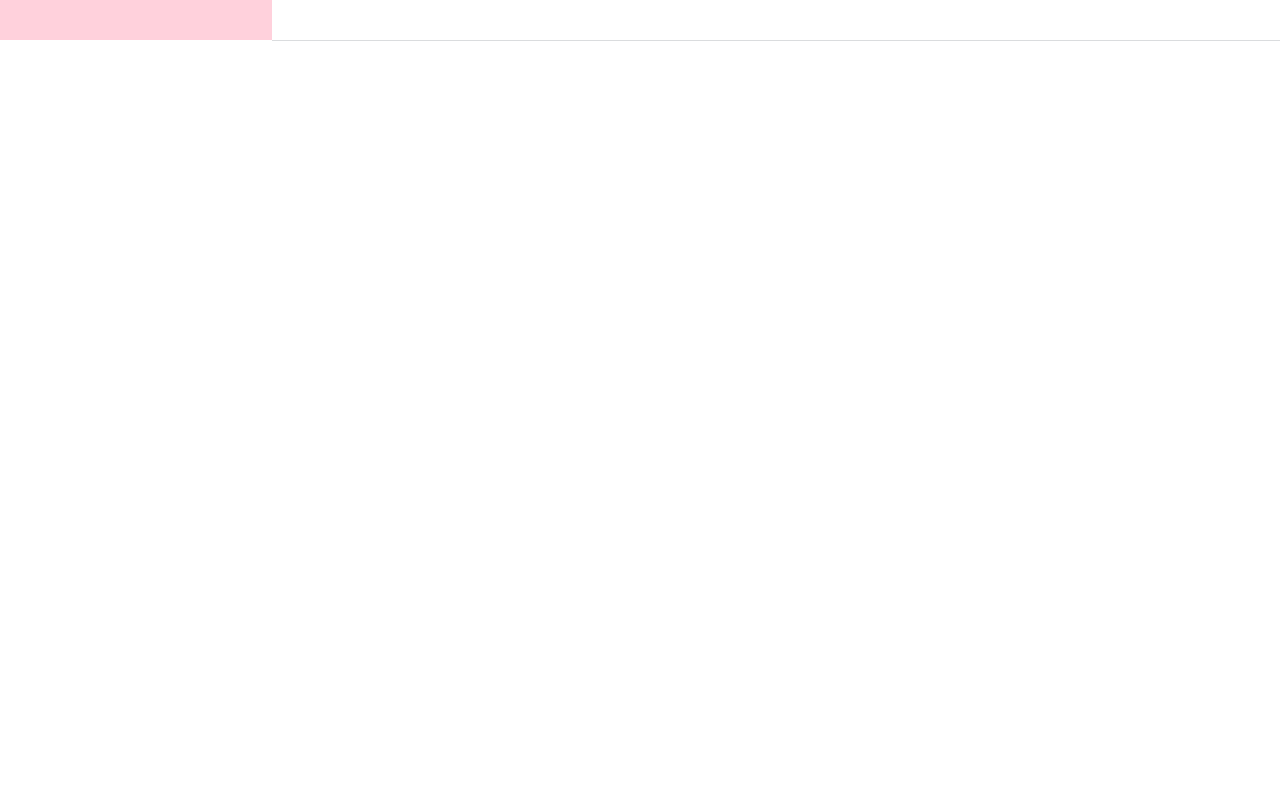
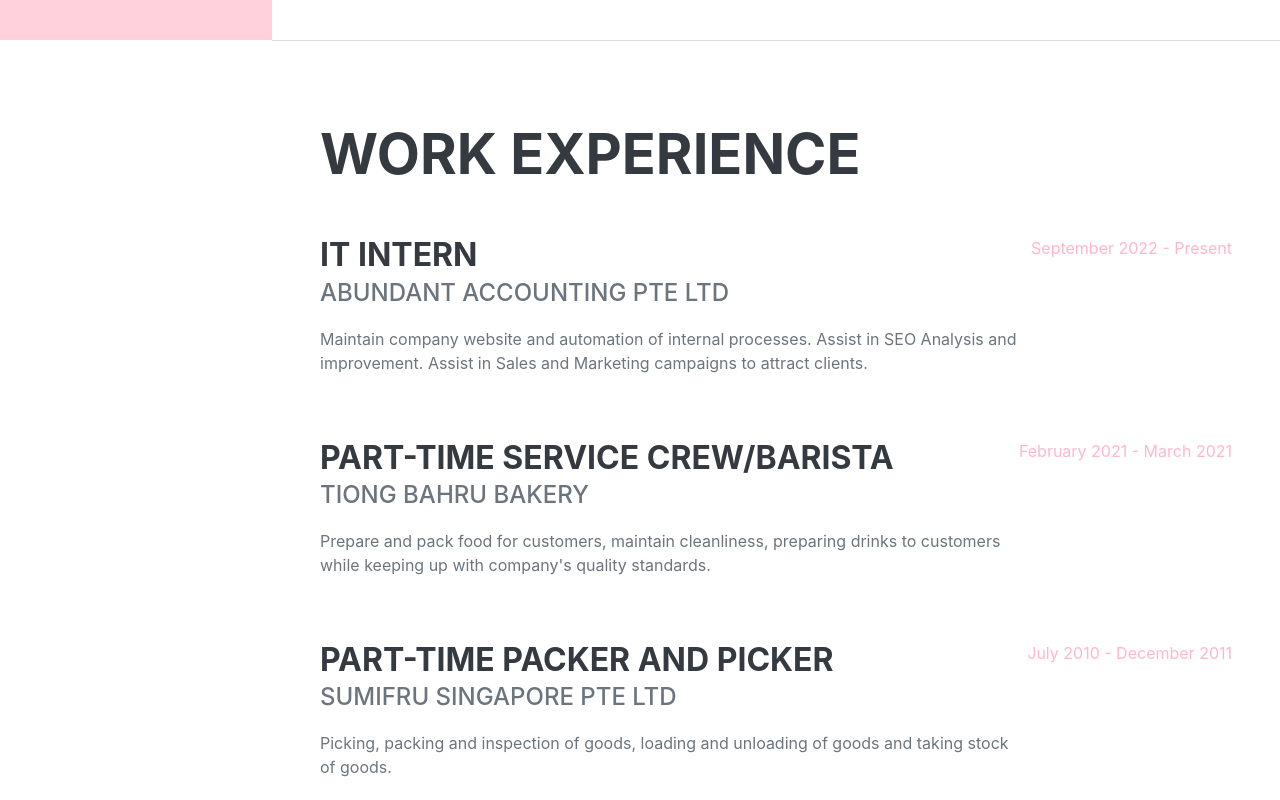
Before and after one commit to ralphgerard/ralphcodes, a website: page index.html in a window 1280 px wide. Shown: the part 760-1560 px from the top of the page. Drawn offline with nearby package versions, Linux system fonts and the light colour scheme; a web font is replaced by a local one.

Commit message:
Updated "Work Experience" part of website

```diff
--- a/index.html
+++ b/index.html
@@ -49,7 +49,7 @@
                         500 Dover Rd · Singapore, 139651 ·
                         <a href="mailto:ralphgerardramirez@gmail.com">ralphgerardramirez@gmail.com</a>
                     </div>
-                    <p class="lead mb-5">I'm a student in Singapore Polytechnic trying to broaden my knowledge in coding.</p>
+                    <p class="lead mb-5">A sociable, collaborative and hardworking student who is interested in expanding his knowledge in Information Technology.</p>
                     <div class="social-icons">
                         <a class="social-icon" href="https://www.instagram.com/ralphgerardramirez/" target="_blank"><i class="fab fa-instagram"></i></a>
                         <a class="social-icon" href="https://github.com/ralphgerard" target="_blank"><i class="fab fa-github"></i></a>
@@ -61,29 +61,29 @@
             <hr class="m-0" />
             <!-- Experience-->
             <section class="resume-section" id="experience">
-                <!-- <div class="resume-section-content">
-                    <h2 class="mb-5">Experience</h2>
+                <div class="resume-section-content">
+                    <h2 class="mb-5">Work Experience</h2>
                     <div class="d-flex flex-column flex-md-row justify-content-between mb-5">
                         <div class="flex-grow-1">
-                            <h3 class="mb-0">Senior Web Developer</h3>
-                            <div class="subheading mb-3">Intelitec Solutions</div>
-                            <p>Bring to the table win-win survival strategies to ensure proactive domination. At the end of the day, going forward, a new normal that has evolved from generation X is on the runway heading towards a streamlined cloud solution. User generated content in real-time will have multiple touchpoints for offshoring.</p>
+                            <h3 class="mb-0">IT Intern</h3>
+                            <div class="subheading mb-3">Abundant Accounting Pte Ltd</div>
+                            <p>Maintain company website and automation of internal processes. Assist in SEO Analysis and improvement. Assist in Sales and Marketing campaigns to attract clients.</p>
                         </div>
-                        <div class="flex-shrink-0"><span class="text-primary">March 2013 - Present</span></div>
+                        <div class="flex-shrink-0"><span class="text-primary">September 2022 - Present</span></div>
                     </div>
                     <div class="d-flex flex-column flex-md-row justify-content-between mb-5">
                         <div class="flex-grow-1">
-                            <h3 class="mb-0">Web Developer</h3>
-                            <div class="subheading mb-3">Intelitec Solutions</div>
-                            <p>Capitalize on low hanging fruit to identify a ballpark value added activity to beta test. Override the digital divide with additional clickthroughs from DevOps. Nanotechnology immersion along the information highway will close the loop on focusing solely on the bottom line.</p>
+                            <h3 class="mb-0">Part-time Service Crew/Barista</h3>
+                            <div class="subheading mb-3">Tiong Bahru Bakery</div>
+                            <p>Prepare and pack food for customers, maintain cleanliness, preparing drinks to customers while keeping up with company's quality standards.</p>
                         </div>
-                        <div class="flex-shrink-0"><span class="text-primary">December 2011 - March 2013</span></div>
+                        <div class="flex-shrink-0"><span class="text-primary">February 2021 - March 2021</span></div>
                     </div>
                     <div class="d-flex flex-column flex-md-row justify-content-between mb-5">
                         <div class="flex-grow-1">
-                            <h3 class="mb-0">Junior Web Designer</h3>
-                            <div class="subheading mb-3">Shout! Media Productions</div>
-                            <p>Podcasting operational change management inside of workflows to establish a framework. Taking seamless key performance indicators offline to maximise the long tail. Keeping your eye on the ball while performing a deep dive on the start-up mentality to derive convergence on cross-platform integration.</p>
+                            <h3 class="mb-0">Part-time Packer and Picker</h3>
+                            <div class="subheading mb-3">Sumifru Singapore Pte Ltd</div>
+                            <p>Picking, packing and inspection of goods, loading and unloading of goods and taking stock of goods.</p>
                         </div>
                         <div class="flex-shrink-0"><span class="text-primary">July 2010 - December 2011</span></div>
                     </div>
@@ -95,7 +95,7 @@
                         </div>
                         <div class="flex-shrink-0"><span class="text-primary">September 2008 - June 2010</span></div>
                     </div>
-                </div> -->
+                </div>
             </section>
             <hr class="m-0" />
             <!-- Education-->
```
